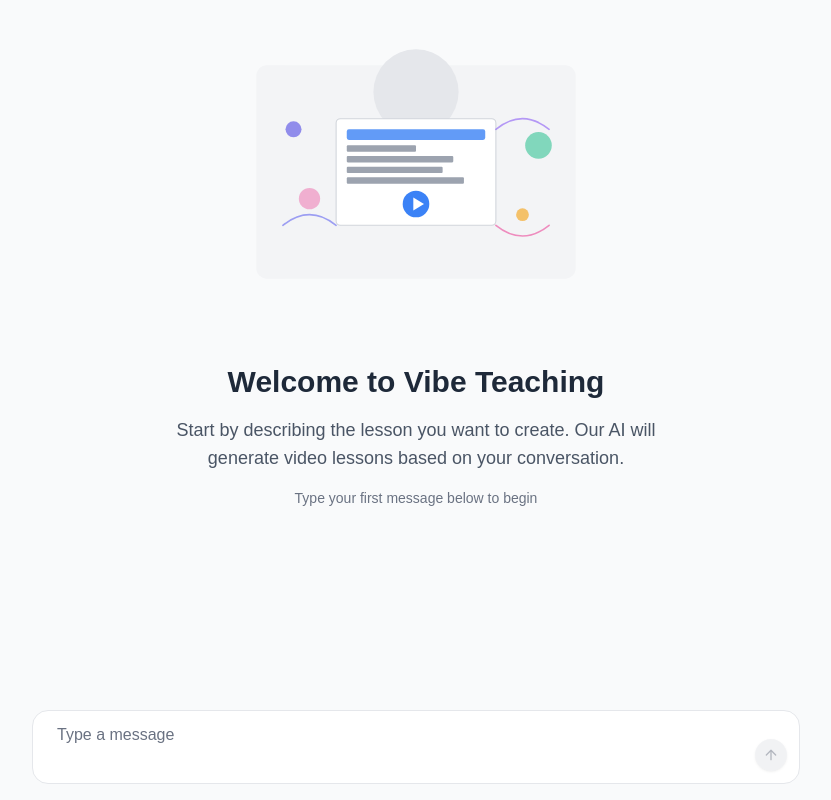
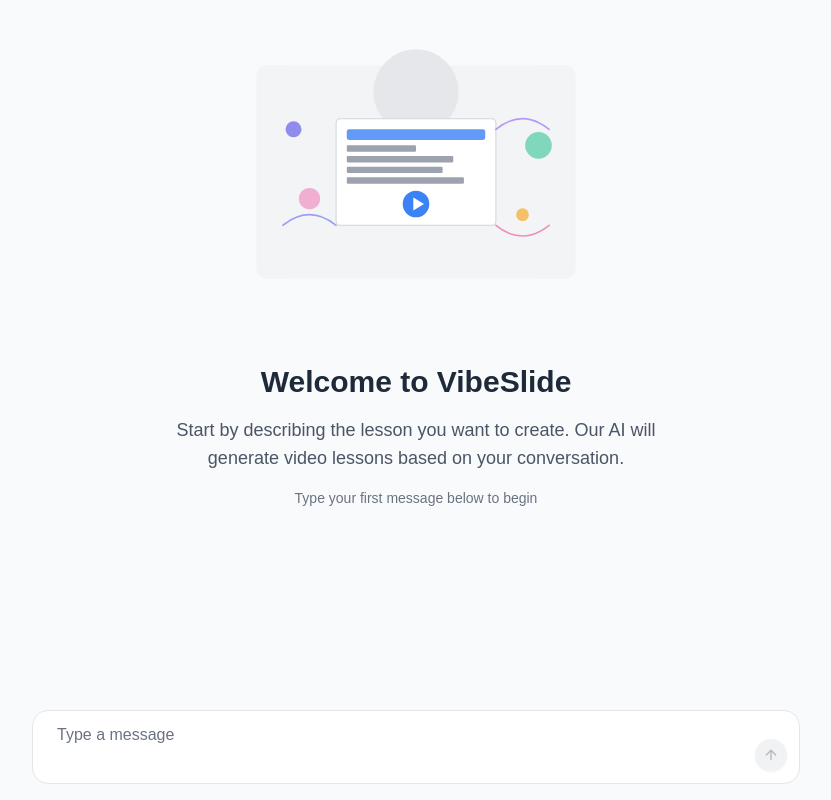
Before and after one commit to dungpham2502/Vibe-Teaching, a Next.js app in the folder vibe-teaching/: page / in a window 1280 px wide. Shown: the whole page, without its empty margins (224-1055 px from the left). Built offline with nearby package versions, Linux system fonts and the light colour scheme.

Commit message:
change name

```diff
--- a/vibe-teaching/package.json
+++ b/vibe-teaching/package.json
@@ -1,5 +1,5 @@
 {
-  "name": "vibe-teaching",
+  "name": "vibeslide",
   "version": "0.1.0",
   "private": true,
   "scripts": {
--- a/vibe-teaching/src/app/layout.tsx
+++ b/vibe-teaching/src/app/layout.tsx
@@ -14,7 +14,7 @@
 });
 
 export const metadata: Metadata = {
-  title: "Vibe Teaching",
+  title: "VibeSlide",
   description: "Generated by create next app",
 };
 
--- a/vibe-teaching/src/components/wrapper.tsx
+++ b/vibe-teaching/src/components/wrapper.tsx
@@ -26,13 +26,13 @@
 				<div className="mb-8 relative h-80 w-full animate-fadeIn">
 					<Image
 						src="/welcome-illustration.svg"
-						alt="Welcome to Vibe Teaching"
+						alt="Welcome to VibeSlide"
 						fill
 						className="object-contain"
 						priority
 					/>
 				</div>
-				<h1 className="text-3xl font-bold mb-4 text-gray-800 animate-slideUp">Welcome to Vibe Teaching</h1>
+				<h1 className="text-3xl font-bold mb-4 text-gray-800 animate-slideUp">Welcome to VibeSlide</h1>
 				<p className="text-gray-600 mb-4 text-lg max-w-lg mx-auto animate-slideUp animation-delay-100">
 					Start by describing the lesson you want to create. Our AI will generate
 					video lessons based on your conversation.
--- a/vibe-teaching/src/utils/mock-scenes.ts
+++ b/vibe-teaching/src/utils/mock-scenes.ts
@@ -5,7 +5,7 @@
 // const mockTitle1: Title = {
 //   class: "intro-title animated-fade-in",
 //   type: "title",
-//   text: "Welcome to Vibe Teaching",
+//   text: "Welcome to VibeSlide",
 //   durationInFrames: 60
 // };
 
```
Also changed, not shown: 2 other files (tests, documents, lock files or other folders).
